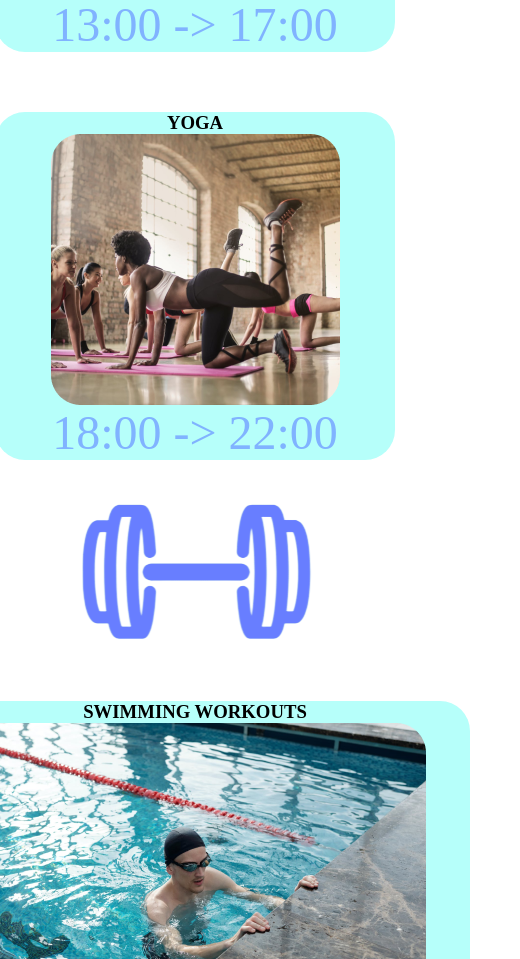
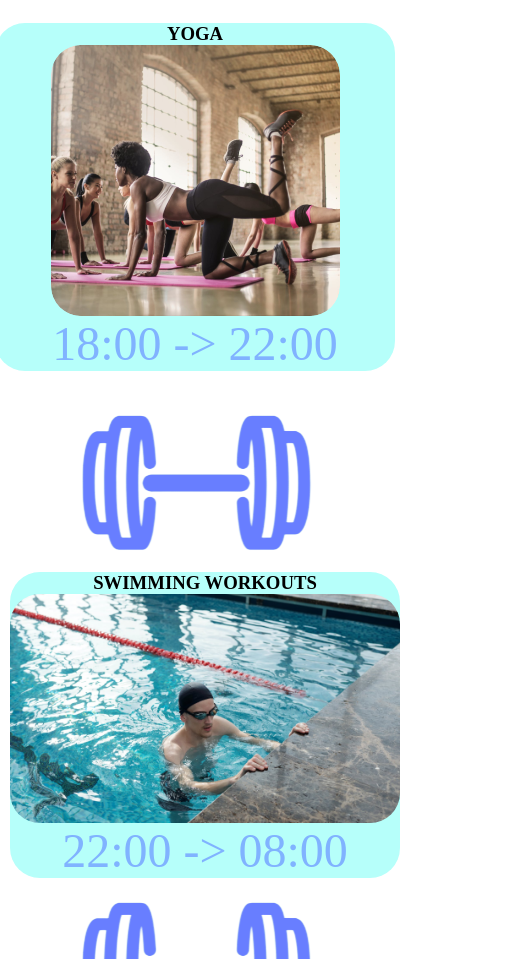
Before and after one commit to ahmed-hounati/fitzone, a plain HTML site: page programes.html in a window 390 px wide. Shown: the part 1041-2000 px from the top of the page, 520 px wide, since content can reach past the window. Drawn offline with Linux system fonts and the light colour scheme; a web font is replaced by a local one.

Commit message:
last-version

```diff
--- a/css/style.css
+++ b/css/style.css
@@ -612,4 +612,26 @@ section .home3 h2 {
     margin-left: 100px;
   }
 
+  .program .home2 h2 {
+    font-size: var(--p-font);
+  }
+
+  .line1 .card img {
+    max-width: 100%;
+    height: auto;
+    display: block;
+    border-radius: 30px;
+  }
+
+  .line2 .card img {
+    max-width: 100%;
+    height: auto;
+    display: block;
+    border-radius: 30px;
+  }
+
+  #card {
+    width: 100%;
+    margin: 10px;
+  }
 }
```
